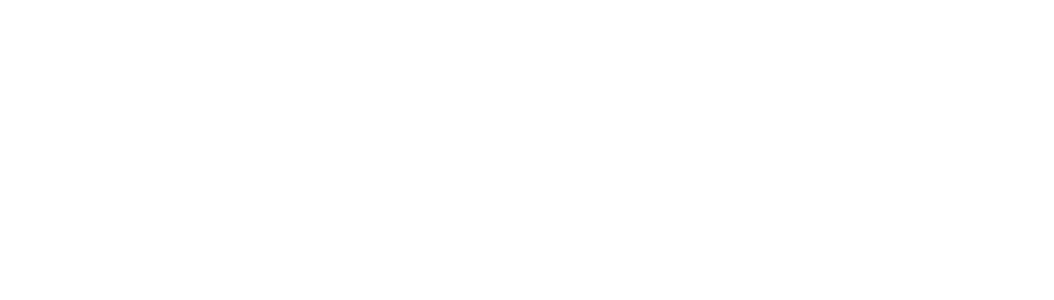
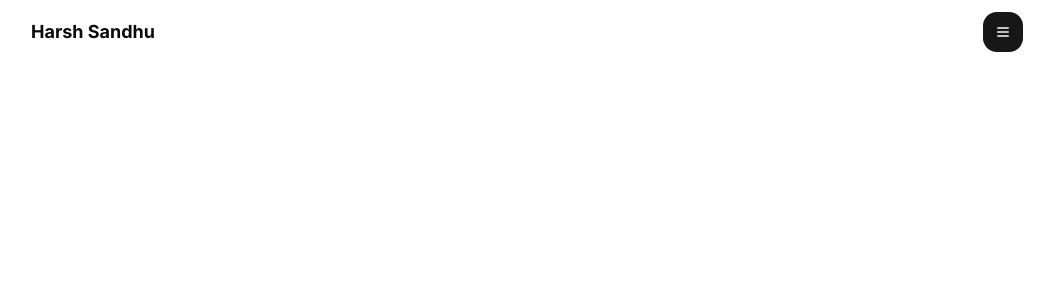
Before and after one commit to harshsandhu95/nyxfor13days, a Next.js app: page / in a window 1280 px wide. Shown: the top 300 px of the page, without its empty margins (113-1167 px from the left). Built offline with nearby package versions, Linux system fonts and the light colour scheme.

Commit message:
Create layout.tsx

```diff
--- /dev/null
+++ b/src/app/(home)/layout.tsx
@@ -0,0 +1,13 @@
+import Header from "@/components/Header";
+import { PropsWithChildren } from "react";
+
+interface Props extends PropsWithChildren { }
+
+export default function Layout({ children }: Props) {
+  return (
+    <div className="container max-w-5xl">
+      <Header />
+      <main>{children}</main>
+    </div>
+  );
+}
```
